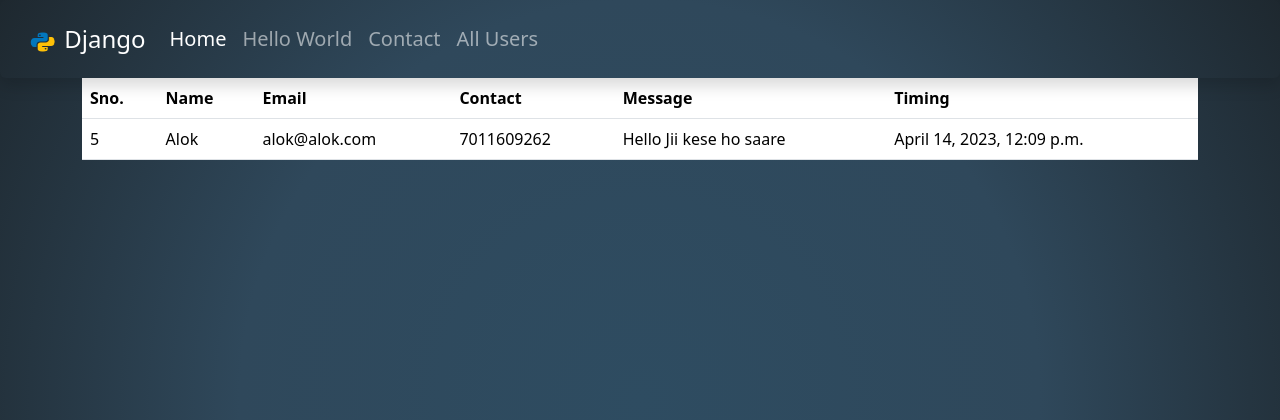
After one commit to aloksharma10/learnDjango_Cllg, a Django app: page /users in a window 1280 px wide. The commit adds this page. Shown: the top 420 px of the page. Run offline with Django 4.2, Linux system fonts and the light colour scheme; data comes from the database, SQL or seed files in the repository; both versions use the stored data as it was after the commit.

Commit message:
CR-Op_Done

```diff
--- a/Experiments/exp1/home/urls.py
+++ b/Experiments/exp1/home/urls.py
@@ -20,5 +20,7 @@ from home import views
 urlpatterns = [
     path('', views.index, name='home'),
     path('contact', views.contact, name='contact'),
+    path('users', views.getUser, name='allUsers'),
+    path('<slug:slug>', views.getParam, name='slug'),
     path('contentviews', views.dynamicData, name='content-views'),
 ]
--- a/Experiments/exp1/home/views.py
+++ b/Experiments/exp1/home/views.py
@@ -31,3 +31,10 @@ def contact(request):
         user=User(name=name, email=email, phone=phone, content=content)
         user.save()
     return render(request, 'contact.html')
+
+def getUser(request):
+    users = User.objects.all()
+    return render(request, 'user.html', {'users': users})
+
+def getParam(request, slug):
+    return HttpResponse(f"Your slug is {slug}.")
--- a/Experiments/exp1/templates/base.html
+++ b/Experiments/exp1/templates/base.html
@@ -16,7 +16,7 @@
   <body  class='custom-css-gradientBg'>
     <nav class="navbar navbar-expand-lg fs-5 navbar-dark shadow-5-strong shadow p-3 rounded">
       <div class="container-fluid">
-        <a class="navbar-brand fs-4" href="#">
+        <a class="navbar-brand fs-4" href="/">
             <img src={% static 'img/logo.png' %} alt="Logo" width="30" height="24" class="d-inline-block align-text-center">
            Django
           </a>
@@ -35,13 +35,16 @@
         <div class="collapse navbar-collapse" id="navbarSupportedContent">
           <ul class="navbar-nav me-auto mb-2 mb-lg-0">
             <li class="nav-item">
-              <a class="nav-link active" aria-current="page" href="#">Home</a>
+              <a class="nav-link active" aria-current="page" href="/">Home</a>
             </li>
             <li class="nav-item">
               <a class="nav-link" href="/hello">Hello World</a>
             </li>
             <li class="nav-item">
               <a class="nav-link" href="/contact">Contact</a>
+            </li>
+            <li class="nav-item">
+              <a class="nav-link" href="/users">All Users</a>
             </li>
 
 
@@ -66,17 +69,6 @@
             </li> {% endcomment %}
 
           </ul>
-          {% comment %} <form class="d-flex" role="search">
-            <input
-              class="form-control me-2"
-              type="search"
-              placeholder="Search"
-              aria-label="Search"
-            />
-            <button class="btn btn-outline-success" type="submit">
-              Search
-            </button>
-          </form> {% endcomment %}
         </div>
       </div>
     </nav>
--- /dev/null
+++ b/Experiments/exp1/templates/user.html
@@ -0,0 +1,36 @@
+{% extends 'base.html' %} {% block title %}Users{% endblock title %}
+{% block body %}
+<div class="container">
+  <table class="table text-light">
+    <thead>
+      <tr>
+        <th>Sno.</th>
+        <th>Name</th>
+        <th>Email</th>
+        <th>Contact</th>
+        <th>Message</th>
+        <th>Timing</th>
+      </tr>
+    </thead>
+    <tbody>
+        {% if users|length %}
+            {%for user in users %}
+            <tr>
+                <td>{{ user.sno }}</td>
+                <td>{{ user.name }}</td>
+                <td>{{ user.email }}</td>
+                <td>{{ user.phone }}</td>
+                <td>{{ user.content }}</td>
+                <td>{{ user.timeStamp }}</td>
+            </tr>
+            {% endfor %}
+        {% else %}
+        <tr class='text-center font-monospace'>
+            <td colspan="6">No users found</td>
+        </tr>
+        {% endif %}
+
+    </tbody>
+  </table>
+</div>
+{% endblock body %}
```
Also changed, not shown: Experiments/exp1/db.sqlite3.
